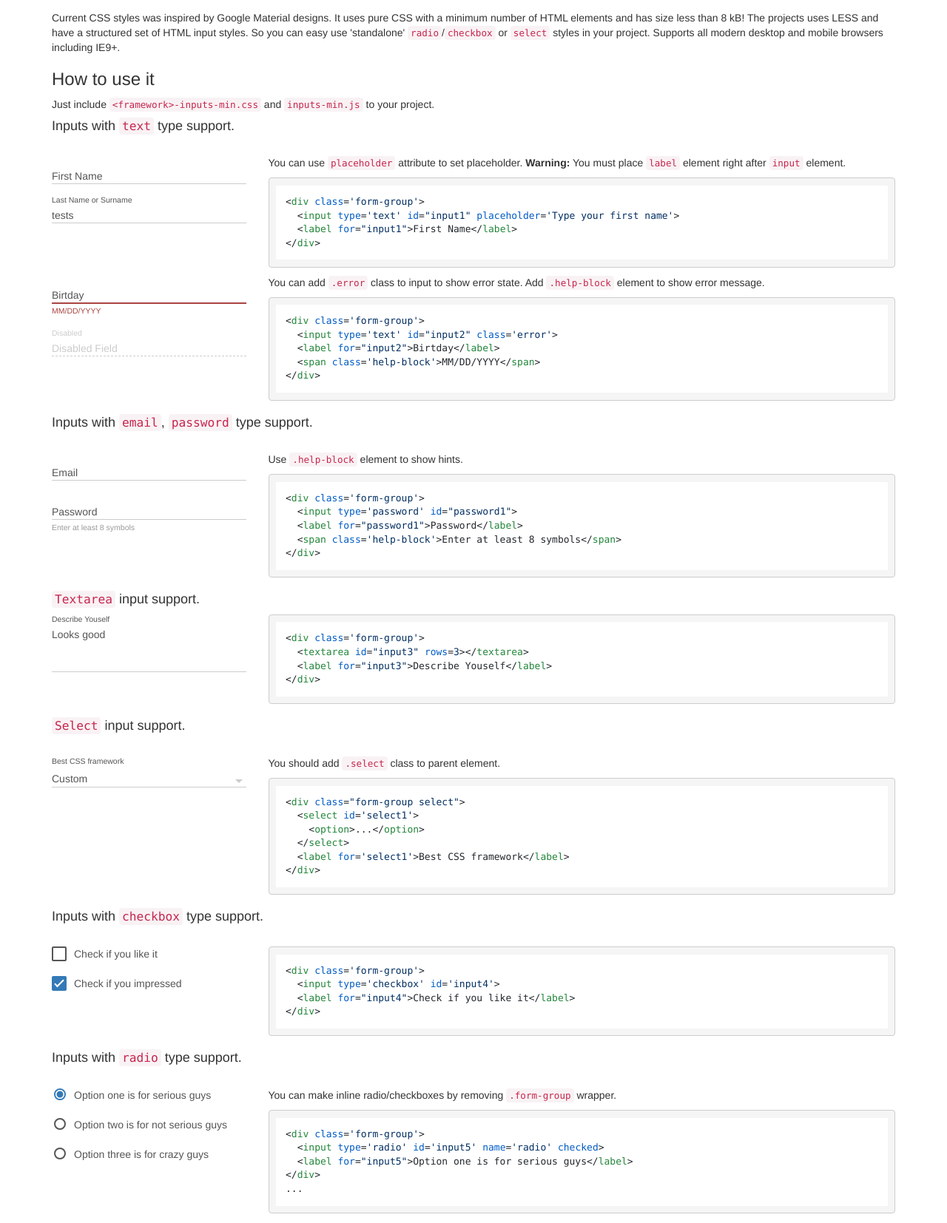
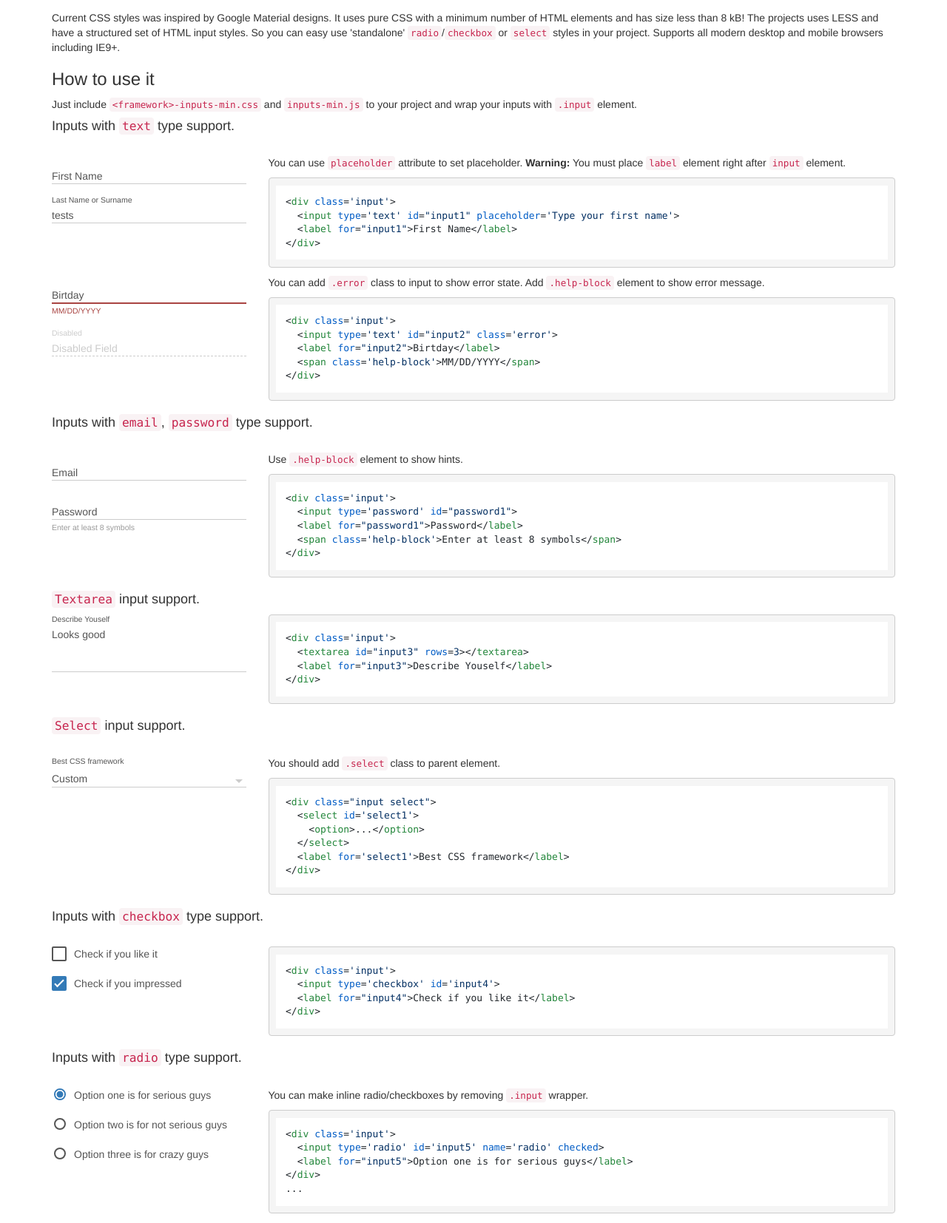
Before and after one commit to anjlab/inputs, a website: page index.html in a window 1280 px wide. Shown: the part 320-1974 px from the top of the page at 74% size. Drawn offline with nearby package versions, Linux system fonts and the light colour scheme; files that its build step writes are made by us from their sources.

Commit message:
use inputs wrapper isntead of form-group

```diff
--- a/assets/javascripts/inputs.js
+++ b/assets/javascripts/inputs.js
@@ -10,8 +10,8 @@
     $(this).text($(this).val());
   }
 
-  $(document).on('change', "input[type='text'], input[type='email'], input[type='password']", setInputValue);
-  $(document).on('change', "textarea", setTextareaValue);
+  $(document).on('change', ".input input[type='text'], .input input[type='email'], .input input[type='password']", setInputValue);
+  $(document).on('change', ".input textarea", setTextareaValue);
 
   $.fn.refresh = setInputValue;
 
@@ -19,7 +19,7 @@
     var isFirefox = typeof InstallTrigger !== 'undefined';
     var isIE = /*@cc_on!@*/false || !!document.documentMode;
     if (isFirefox || isIE) {
-      $("input[type='text']:not([value]), input[type='email']:not([value]), input[type='password']:not([value])")
+      $(".input input[type='text']:not([value]), .input input[type='email']:not([value]), .input input[type='password']:not([value])")
           .filter(function() { return $(this).val();}).refresh();
     }
   });
--- a/assets/stylesheets/bootstrap-inputs.less
+++ b/assets/stylesheets/bootstrap-inputs.less
@@ -17,9 +17,4 @@
 @radio-border-width: 2px;
 @disabled-color: @input-border;
 
-.form-inputs {
-  @import "elements/input";
-  @import "elements/checkbox";
-  @import "elements/radio";
-  @import "elements/select";
-}
+@import "inputs";
--- a/assets/stylesheets/elements/input.less
+++ b/assets/stylesheets/elements/input.less
@@ -1,8 +1,4 @@
 // Text inputs
-
-.form-group {
-  position:relative;
-}
 
 label {
   color: @label-color;
--- a/assets/stylesheets/elements/select.less
+++ b/assets/stylesheets/elements/select.less
@@ -1,6 +1,6 @@
 // Select
 
-.select {
+&.select {
   width: 100%;
   overflow: hidden;
 
--- a/assets/stylesheets/generic-inputs.less
+++ b/assets/stylesheets/generic-inputs.less
@@ -18,12 +18,5 @@
 @radio-checked-color: #5bc0de;
 @disabled-color: @input-border;
 
-.form-group {
-  margin-bottom: 15px;
-}
-
 @import "normalize";
-@import "elements/input";
-@import "elements/checkbox";
-@import "elements/radio";
-@import "elements/select";
+@import "inputs";
--- /dev/null
+++ b/assets/stylesheets/inputs.less
@@ -0,0 +1,9 @@
+.input {
+  position:relative;
+  margin-bottom: 15px;
+
+  @import "elements/input";
+  @import "elements/checkbox";
+  @import "elements/radio";
+  @import "elements/select";
+}
--- a/bower.json
+++ b/bower.json
@@ -1,6 +1,6 @@
 {
   "name": "inputs",
-  "version": "0.9.1",
+  "version": "0.9.2",
   "description": "HTML form inputs with pure CSS and a little bit JS magic",
   "authors": [
     "Nick Zhebrun <nikolay.zhebrun@gmail.com>"
--- a/index.html
+++ b/index.html
@@ -31,7 +31,7 @@
       <a href="https://github.com/anjlab/inputs"><img style="position: absolute; top: 0; right: 0; border: 0;" src="https://camo.githubusercontent.com/652c5b9acfaddf3a9c326fa6bde407b87f7be0f4/68747470733a2f2f73332e616d617a6f6e6177732e636f6d2f6769746875622f726962626f6e732f666f726b6d655f72696768745f6f72616e67655f6666373630302e706e67" alt="Fork me on GitHub" data-canonical-src="https://s3.amazonaws.com/github/ribbons/forkme_right_orange_ff7600.png"></a>
       <br>
       <div class="jumbotron">
-        <h1>Inputs 0.9.1</h1>
+        <h1>Inputs 0.9.2</h1>
         <p>HTML form inputs with pure CSS and a little bit JS magic.</p>
         <ul class='list-inline'>
           <li>
@@ -57,18 +57,18 @@
       </p>
 
         <h3>How to use it</h3>
-        <p>Just include <code>&lt;framework&gt;-inputs-min.css</code> and <code>inputs-min.js</code> to your project.</p>
+        <p>Just include <code>&lt;framework&gt;-inputs-min.css</code> and <code>inputs-min.js</code> to your project and wrap your inputs with <code>.input</code> element.</p>
         <form class='form-inputs' role='form'>
           <h4>Inputs with <code>text</code> type support.</h4>
           <br>
           <div class='row pure-g'>
             <div class='col-sm-3 pure-u-1-3 large-3 columns'>
-              <div class='form-group'>
+              <div class='input'>
                 <input type='text' id="input1" placeholder='Type your first name'>
                 <label for="input1">First Name</label>
               </div>
 
-              <div class='form-group'>
+              <div class='input'>
                 <input type='text' id="input2" value='tests'>
                 <label for="input2">Last Name or Surname</label>
               </div>
@@ -76,7 +76,7 @@
             <div class='col-sm-9 pure-u-1-3 large-9 columns'>
 <p>You can use <code>placeholder</code> attribute to set placeholder. <strong>Warning:</strong> You must place <code>label</code> element right after <code>input</code> element.</p>
 
-<pre><code class="html">&lt;div class='form-group'&gt;
+<pre><code class="html">&lt;div class='input'&gt;
   &lt;input type='text' id=&quot;input1&quot; placeholder='Type your first name'&gt;
   &lt;label for=&quot;input1&quot;&gt;First Name&lt;/label&gt;
 &lt;/div&gt;
@@ -86,12 +86,12 @@
 
           <div class='row pure-g'>
             <div class='col-sm-3 pure-u-1-3 large-3 columns'>
-              <div class='form-group'>
+              <div class='input'>
                 <input type='text' id="input11" class='error'>
                 <label for="input11">Birtday</label>
                 <span class='help-block'>MM/DD/YYYY</span>
               </div>
-              <div class='form-group'>
+              <div class='input'>
                 <input type='text' id="input12" value='Disabled Field' disabled="disabled">
                 <label for="input12">Disabled</label>
               </div>
@@ -99,7 +99,7 @@
             <div class='col-sm-9 pure-u-1-3 large-9 columns'>
 <p>You can add <code>.error</code> class to input to show error state. Add <code>.help-block</code> element to show error message.</p>
 
-<pre><code class="html">&lt;div class='form-group'&gt;
+<pre><code class="html">&lt;div class='input'&gt;
   &lt;input type='text' id=&quot;input2&quot; class='error'&gt;
   &lt;label for=&quot;input2&quot;&gt;Birtday&lt;/label&gt;
   &lt;span class='help-block'&gt;MM/DD/YYYY&lt;/span&gt;
@@ -112,12 +112,12 @@
           <br>
           <div class='row pure-g'>
             <div class='col-sm-3 pure-u-1-3 large-3 columns'>
-              <div class='form-group'>
+              <div class='input'>
                 <input type='email' id="email1">
                 <label for="email1">Email</label>
               </div>
 
-              <div class='form-group'>
+              <div class='input'>
                 <input type='password' id="password1">
                 <label for="password1">Password</label>
                 <span class='help-block'>Enter at least 8 symbols</span>
@@ -126,7 +126,7 @@
             <div class='col-sm-9 pure-u-1-3 large-9 columns'>
 <p>Use <code>.help-block</code> element to show hints.</p>
 
-<pre><code class="html">&lt;div class='form-group'&gt;
+<pre><code class="html">&lt;div class='input'&gt;
   &lt;input type='password' id=&quot;password1&quot;&gt;
   &lt;label for=&quot;password1&quot;&gt;Password&lt;/label&gt;
   &lt;span class='help-block'&gt;Enter at least 8 symbols&lt;/span&gt;
@@ -138,13 +138,13 @@
           <h4><code>Textarea</code> input support.</h4>
           <div class='row pure-g'>
             <div class='col-sm-3 pure-u-1-3 large-3 columns'>
-              <div class='form-group'>
+              <div class='input'>
                 <textarea id="input3" rows=3>Looks good</textarea>
                 <label for="input3">Describe Youself</label>
               </div>
             </div>
             <div class='col-sm-9 pure-u-1-3 large-9 columns'>
-<pre><code class="html">&lt;div class='form-group'&gt;
+<pre><code class="html">&lt;div class='input'&gt;
   &lt;textarea id=&quot;input3&quot; rows=3&gt;&lt;/textarea&gt;
   &lt;label for=&quot;input3&quot;&gt;Describe Youself&lt;/label&gt;
 &lt;/div&gt;
@@ -156,7 +156,7 @@
           <br>
           <div class='row pure-g'>
             <div class='col-sm-3 pure-u-1-3 large-3 columns'>
-              <div class="form-group select">
+              <div class="input select">
                 <select id='select1'>
                   <option value="1">Custom</option>
                   <option value="2">Foundation</option>
@@ -168,7 +168,7 @@
             </div>
             <div class='col-sm-9 pure-u-1-3 large-9 columns'>
 <p>You should add <code>.select</code> class to parent element.</p>
-<pre><code class="html">&lt;div class=&quot;form-group select&quot;&gt;
+<pre><code class="html">&lt;div class=&quot;input select&quot;&gt;
   &lt;select id='select1'&gt;
     &lt;option&gt;...&lt;/option&gt;
   &lt;/select&gt;
@@ -182,18 +182,18 @@
           <br>
           <div class='row pure-g'>
             <div class='col-sm-3 pure-u-1-3 large-3 columns'>
-              <div class='form-group'>
+              <div class='input'>
                 <input type='checkbox' id='input4'>
                 <label for="input4">Check if you like it</label>
               </div>
 
-              <div class='form-group'>
+              <div class='input'>
                 <input type='checkbox' id='input41' checked>
                 <label for="input41">Check if you impressed</label>
               </div>
             </div>
             <div class='col-sm-9 pure-u-1-3 large-9 columns'>
-<pre><code class="html">&lt;div class='form-group'&gt;
+<pre><code class="html">&lt;div class='input'&gt;
   &lt;input type='checkbox' id='input4'&gt;
   &lt;label for=&quot;input4&quot;&gt;Check if you like it&lt;/label&gt;
 &lt;/div&gt;
@@ -205,22 +205,22 @@
           <br>
           <div class='row pure-g'>
             <div class='col-sm-3 pure-u-1-3 large-3 columns'>
-              <div class='form-group'>
+              <div class='input'>
                 <input type='radio' id='input5' name='radio' checked>
                 <label for="input5">Option one is for serious guys</label>
               </div>
-              <div class='form-group'>
+              <div class='input'>
                 <input type='radio' id='input6' name='radio'>
                 <label for="input6">Option two is for not serious guys</label>
               </div>
-              <div class='form-group'>
+              <div class='input'>
                 <input type='radio' id='input7' name='radio'>
                 <label for="input7">Option three is for crazy guys</label>
               </div>
             </div>
             <div class='col-sm-9 pure-u-1-3 large-9 columns'>
-<p>You can make inline radio/checkboxes by removing <code>.form-group</code> wrapper.</p>
-<pre><code class="html">&lt;div class='form-group'&gt;
+<p>You can make inline radio/checkboxes by removing <code>.input</code> wrapper.</p>
+<pre><code class="html">&lt;div class='input'&gt;
   &lt;input type='radio' id='input5' name='radio' checked&gt;
   &lt;label for=&quot;input5&quot;&gt;Option one is for serious guys&lt;/label&gt;
 &lt;/div&gt;
@@ -269,13 +269,6 @@
           <a href='#pure' data-framework='//cdnjs.cloudflare.com/ajax/libs/pure/0.5.0/pure-min.css' data-css='dist/css/generic-inputs.css' class='button btn btn-default pure-button'>Use with Pure CSS</a>
         </div>
 
-        <h4>Bootstrap support</h4>
-        <p>Add <code>.inputs</code> class to form and enjoy:</p>
-<pre><code class="html">&lt;form class='inputs' role='form'&gt;
-  &lt;div class='form-group'&gt;
-  ...
-</code></pre>
-
 
       <hr>
       <p>Coded by Nick Zhebrun. <a href='anjlab.com'>AnjLab</a>, 2014.</p>
--- a/package.json
+++ b/package.json
@@ -1,6 +1,6 @@
 {
   "name": "inputs",
-  "version": "0.9.1",
+  "version": "0.9.2",
   "description": "HTML form inputs with pure CSS and a little bit JS magic",
   "main": "gulpfile.js",
   "scripts": {
```
Also changed, not shown: dist/css/bootstrap-inputs-min.css, dist/css/bootstrap-inputs.css, dist/css/generic-inputs-min.css, dist/css/generic-inputs.css, dist/js/inputs-min.js, dist/js/inputs.js.
